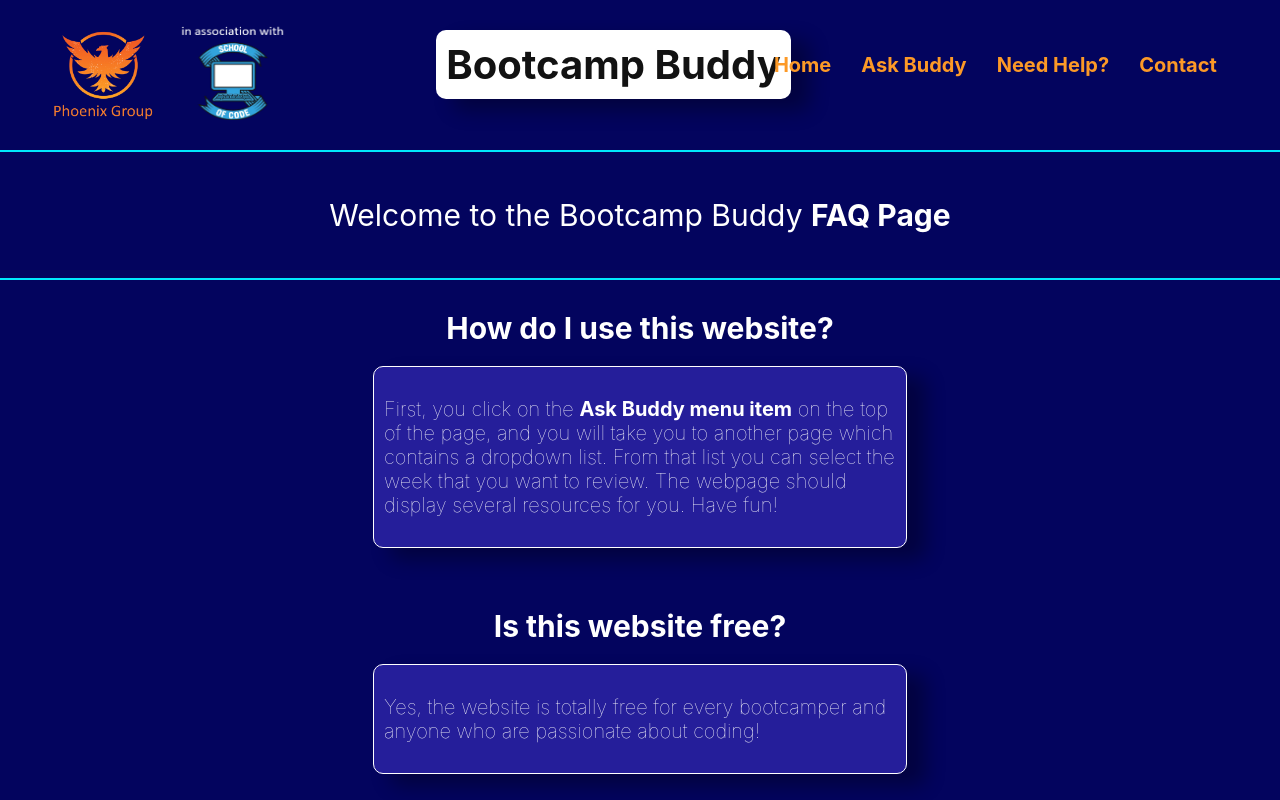
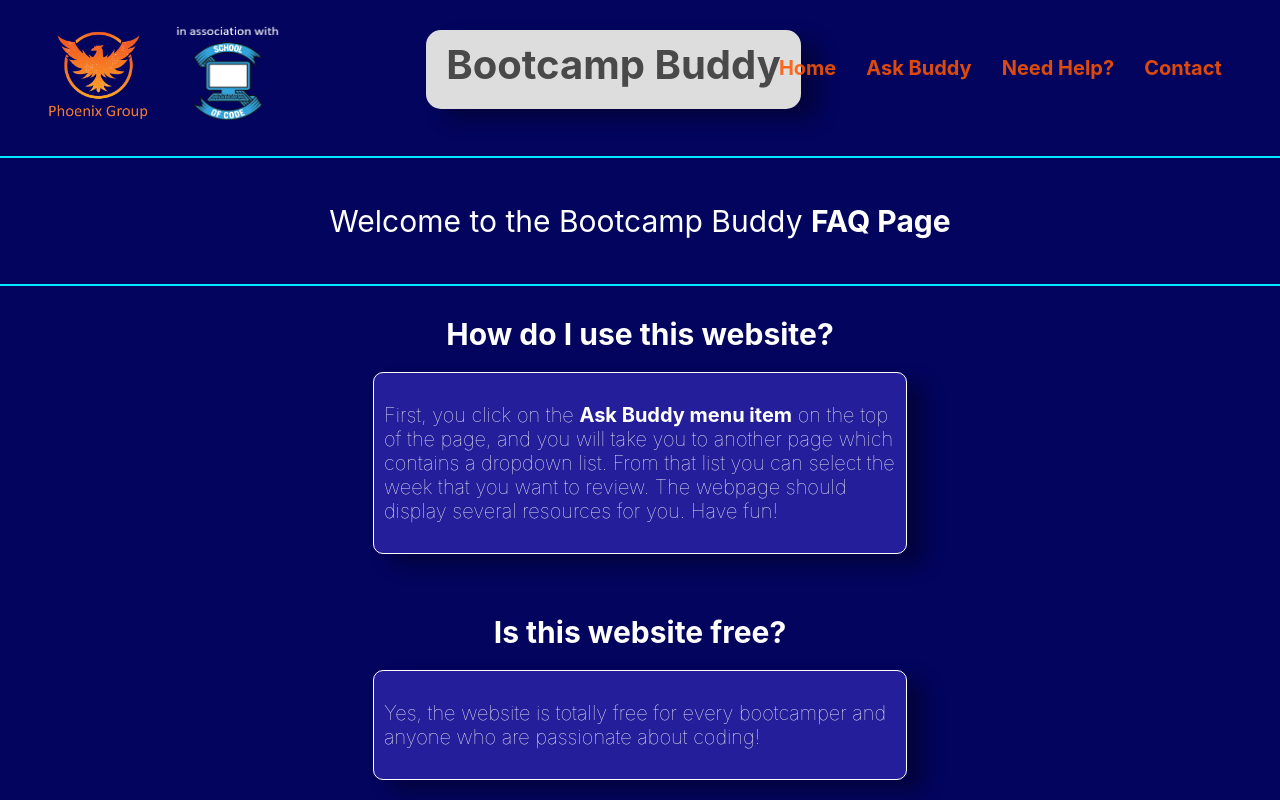
Before and after one commit to SchoolOfCode/w9_frontend-project-team-phoenix, a React (Create React App) app in the folder my-app/: page /help in a window 1280 px wide. Shown: the top 800 px of the page. Built offline with nearby package versions, Linux system fonts and the light colour scheme.

Commit message:
CSS Updated for Ask Buddy

```diff
--- a/my-app/src/Components/App/App.css
+++ b/my-app/src/Components/App/App.css
@@ -8,16 +8,19 @@
 
 :root {
     --background-colour: #03045E;
-    --content-text-colour: #121212;
+    --content-header-colour: #2a1585;
+    --content-text-colour: #4a4949;
     --button-colour: #30AC05;
-    --info-container-colour: #FFFFFF;
-    --light-colour: #FFFFFF;
+    --info-container-colour: #dddddd;
+    --light-colour: #dddddd;
     --container-link-colour: #121212;
     --instructions-colour: #121212;
     --link-colour: #F87F25;
+    --docs-link-colour: rgb(214, 159, 41);
     --header-size: 24px;
     --main-text-size: 18px;
     --border-radius: 10px;
+    --help-link-colour: rgba(255, 85, 0, 0.87);
 }
 
 body {
@@ -59,8 +62,8 @@ body {
 .header {
     display: flex;
     background-color: var(--light-colour);
-    padding: 10px;
-    border-radius: 10px;
+    padding: 10px 20px 20px 20px;
+    border-radius: 15px;
     color: var(--content-text-colour);
     margin-left: 100px;
     margin-right: -70px;
@@ -69,7 +72,7 @@ body {
 }
 
 .help-link {
-    color:  #FC9927;
+    color: var(--help-link-colour);
     display: flex;
     justify-content: center;
     font-size: 20px;
@@ -110,10 +113,7 @@ body {
     color: var(--light-colour);
     border: 1px solid var(--light-colour);
     cursor:pointer;
-}
-
-.submit-button:hover{
-    color: #121212;
+    font-size: 15px;
 }
 
 .week-container {
@@ -143,7 +143,7 @@ body {
 .section-heading {
     margin-top: -20px;
     font-size: 35px;
-    color: var(--content-text-colour);
+    color: var(--content-header-colour);
 }
 
 .docs-content-title {
@@ -164,7 +164,7 @@ body {
 .docs-link {
     text-decoration: none;
     font-weight: bold;
-    color: var(--background-colour);
+    color: var(--docs-link-colour);
     text-decoration: underline;
     font-size: 20px;
 }
@@ -193,12 +193,12 @@ body {
 }
 
 a {
-    color: var(--link-colour);
+    color: var(--help-link-colour);
     text-decoration: none;
 }
 
 a:hover {
-    color: black;
+    color: rgb(255, 255, 255);
     text-decoration: none;
 }
 
@@ -210,7 +210,10 @@ a:hover {
     border-radius: 5px;
 }
 
-/* .social {
+.social {
     margin-left: 20px;
     color: var(--link-colour);
-} */
+    display: flex;
+    flex-direction: row;
+    justify-content: center;
+}
```
